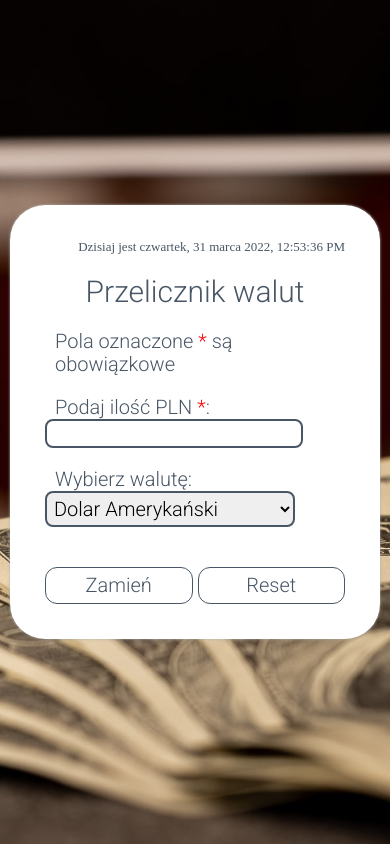
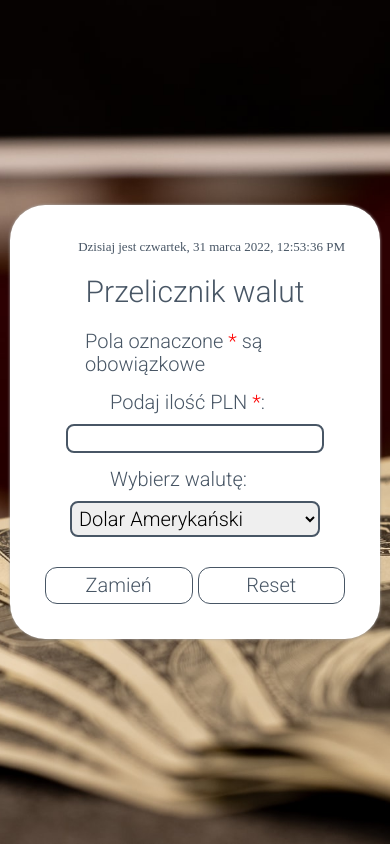
Before and after one commit to grzedomin/currency-converter-react, a React (Create React App) app: page / in a window 390 px wide. Built offline with nearby package versions, Linux system fonts and the light colour scheme; a web font is replaced by a local one.

Commit message:
edited label styles and added media queries

```diff
--- a/src/Form/index.js
+++ b/src/Form/index.js
@@ -55,7 +55,7 @@ const Form = () => {
 
                 <p className="form__info">Pola oznaczone <span className="form__requiredInfo">*</span> są obowiązkowe</p>
 
-                <label>
+                <label className="form__label">
                     <span className="form__labelText">Podaj ilość PLN <span className="form__requiredInfo">*</span>:</span>
                     <input
                         value={amount}
@@ -69,8 +69,8 @@ const Form = () => {
                     />
                 </label>
 
-                <p>
-                    <label>
+
+                    <label className="form__label">
                         <span className="form__labelText">Wybierz walutę:</span>
                         <select
                             value={currency}
@@ -87,13 +87,13 @@ const Form = () => {
                             ))}
                         </select>
                     </label>
-                </p>
 
-                <p>
+
+
                     <label className="form__label">
                         <Render result={result} />
                     </label>
-                </p>
+
 
                 <div className="buttons">
                     <Buttons resetContent={resetContent} />
--- a/src/Form/style.css
+++ b/src/Form/style.css
@@ -19,7 +19,8 @@
 }
 
 .form__info {
-    margin-left: 10px;
+    margin-left: 40px;
+    margin-bottom: 15px;
 }
 
 .form__labelText {
@@ -40,6 +41,19 @@
 
 .form__label {
     display: flex;
+    flex-direction: row;
+    justify-content: space-around;
+    align-items: center;
+    margin-bottom: 15px;
+}
+
+@media (max-width: 500px) {
+    .form__label {
+        display: flex;
+        flex-direction: column;
+        align-items: center;
+        gap: 10px;
+    }
 }
 
 .form__input {
@@ -48,6 +62,8 @@
     max-width: 250px;
     width: 100%;
 }
+
+
 
 .form__result {
     width: 100%;
```
